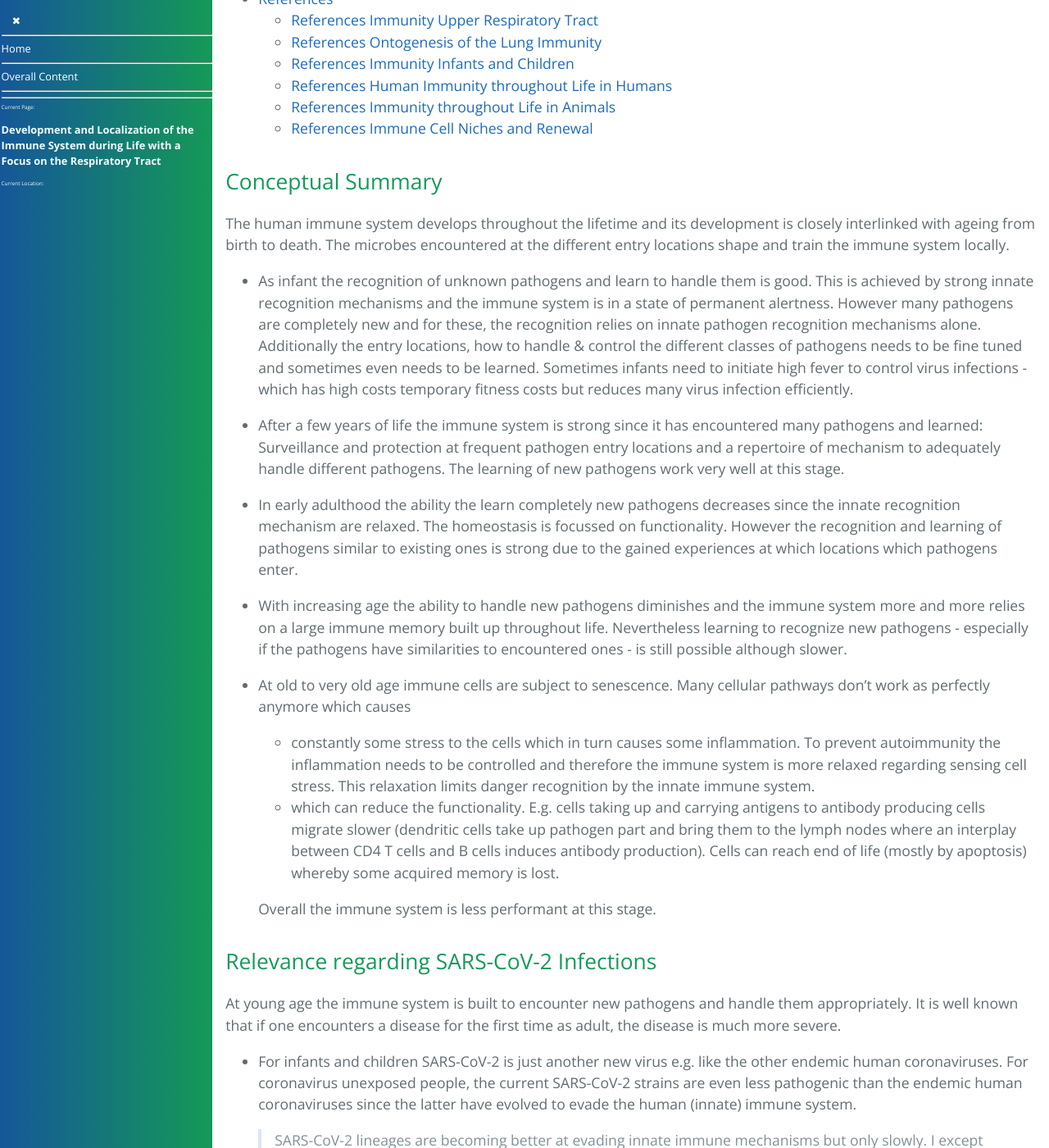
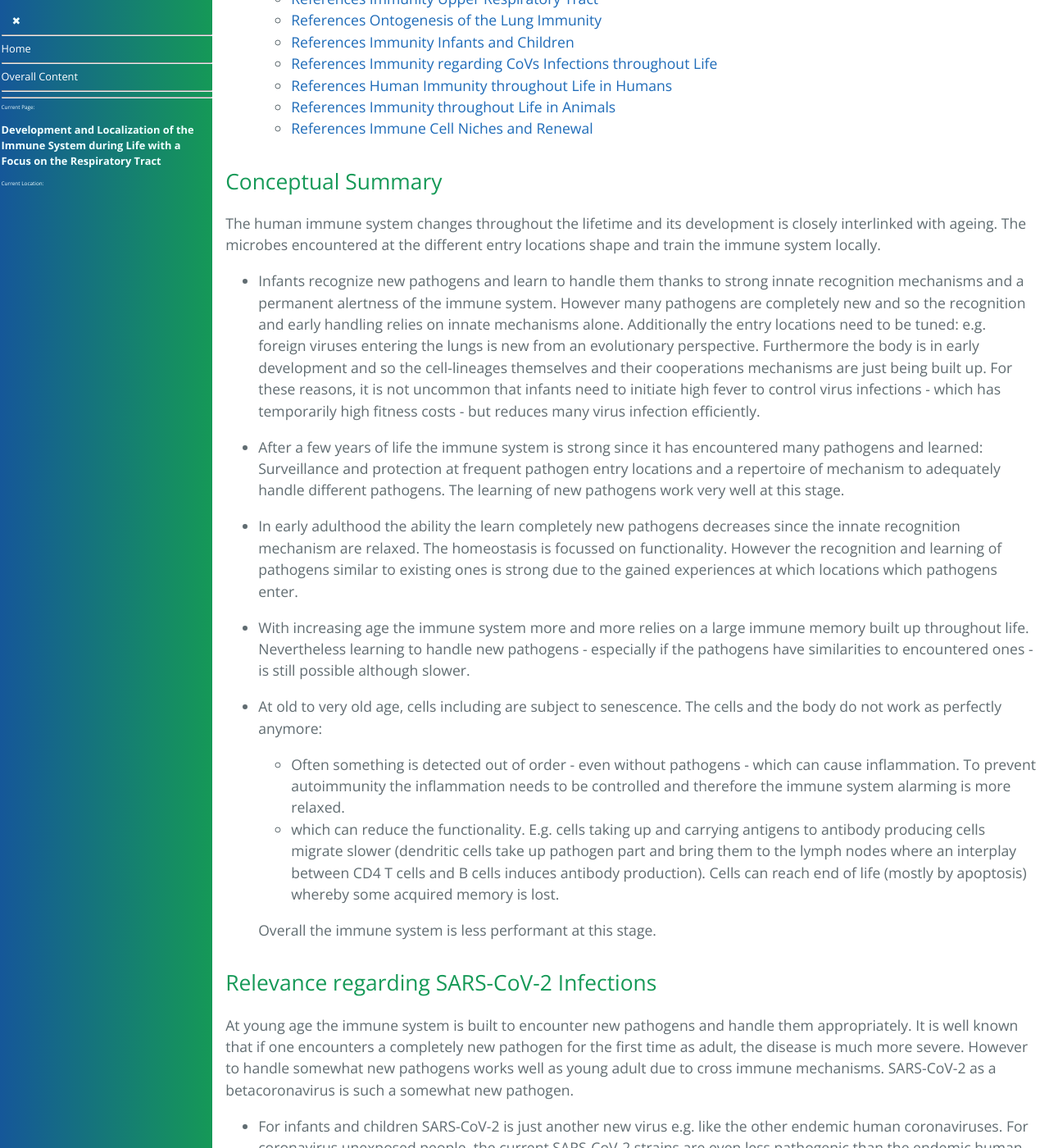
Before and after one commit to forestgrape/coronavirus, a Jekyll site: the page built from 4_immunological/ontogenesis_and_locality_of_immunity.md, in a window 1280 px wide and 1400 px high, scrolled down 912 px. Shown: the whole window at 82% size. Built offline with Jekyll 4.4.1, drawn with Linux system fonts in a browser that asks for light colours; our own code applies the rules of GitHub Pages for plain Markdown files; some of the changed text lies outside the part shown.

Commit message:
clarifications and formulations

```diff
--- a/4_immunological/ontogenesis_and_locality_of_immunity.md
+++ b/4_immunological/ontogenesis_and_locality_of_immunity.md
@@ -12,9 +12,8 @@ How the immune system develops during lifetime and the protection at frequent pa
 
 * [Conceptual Summary](#conceptual-summary)
 * [Relevance regarding SARS-CoV-2 Infections](#relevance-regarding-sars-cov-2-infections)
-* [Selected Literature on the Immune System](#selected-literature-on-the-immune-system)
-* [Selected Literature on the Immune System and Covid](#selected-literature-on-the-immune-system-and-covid)
-* [Observations group by Mechanism](#observations-group-by-mechanism)
+* [Selected Literature on the Immune System throughout Life](#selected-literature-on-the-immune-system-throughout-life)
+* [Observations grouped by Mechanism](#observations-grouped-by-mechanism)
   * [Surveillance for New Pathogens and Dangers](#surveillance-for-new-pathogens-and-dangers)
   * [Alertness of the Immune System](#alertness-of-the-immune-system)
   * [Immune Response Time](#immune-response-time)
@@ -28,6 +27,7 @@ How the immune system develops during lifetime and the protection at frequent pa
   * [References Immunity Upper Respiratory Tract](#references-immunity-upper-respiratory-tract)
   * [References Ontogenesis of the Lung Immunity](#references-ontogenesis-of-the-lung-immunity)
   * [References Immunity Infants and Children](#references-immunity-infants-and-children)
+  * [References Immunity regarding CoVs Infections throughout Life](#references-immunity-regarding-covs-infections-throughout-life)
   * [References Human Immunity throughout Life in Humans](#references-human-immunity-throughout-life-in-humans)
   * [References Immunity throughout Life in Animals](#references-immunity-throughout-life-in-animals)
   * [References Immune Cell Niches and Renewal](#references-immune-cell-niches-and-renewal)
@@ -35,18 +35,18 @@ How the immune system develops during lifetime and the protection at frequent pa
 
 
 ## Conceptual Summary
-The human immune system develops throughout the lifetime and its development is closely interlinked with ageing from birth to death. The microbes encountered at the different entry locations shape and train the immune system locally.
+The human immune system changes throughout the lifetime and its development is closely interlinked with ageing. The microbes encountered at the different entry locations shape and train the immune system locally.
 
-* As infant the recognition of unknown pathogens and learn to handle them is good. This is achieved by strong innate recognition mechanisms and the immune system is in a state of permanent alertness. However many pathogens are completely new and for these, the recognition  relies on innate pathogen recognition mechanisms alone. Additionally the entry locations, how to handle & control the different classes of pathogens needs to be fine tuned and sometimes even needs to be learned. Sometimes infants need to initiate high fever to control virus infections - which has high costs  temporary fitness costs but reduces many virus infection efficiently.
+* Infants recognize new pathogens and learn to handle them thanks to strong innate recognition mechanisms and a permanent alertness of the immune system. However many pathogens are completely new and so the recognition and early handling relies on innate mechanisms alone. Additionally the entry locations need to be tuned: e.g. foreign viruses entering the lungs is new from an evolutionary perspective. Furthermore the body is in early development and so the cell-lineages themselves and their cooperations mechanisms are just being built up. For these reasons, it is not uncommon that infants need to initiate high fever to control virus infections - which has temporarily high fitness costs - but reduces many virus infection efficiently.
 
 * After a few years of life the immune system is strong since it has encountered many pathogens and learned: Surveillance and protection at frequent pathogen entry locations and a repertoire of mechanism to adequately handle different pathogens. The learning of new pathogens work very well at this stage.
 
 * In early adulthood the ability the learn completely new pathogens decreases since the innate recognition mechanism are relaxed. The homeostasis is focussed on functionality. However the recognition and learning of pathogens similar to existing ones is strong due to the gained experiences at which locations which pathogens enter.
 
-* With increasing age the ability to handle new pathogens diminishes and the immune system more and more relies on a large immune memory built up throughout life. Nevertheless learning to recognize new pathogens - especially if the pathogens have similarities to encountered ones - is still possible although slower.
+* With increasing age the immune system more and more relies on a large immune memory built up throughout life. Nevertheless learning to handle new pathogens - especially if the pathogens have similarities to encountered ones - is still possible although slower.
 
-* At old to very old age immune cells are subject to senescence. Many cellular pathways don't work as perfectly anymore which causes
-  * constantly some stress to the cells which in turn causes some inflammation. To prevent autoimmunity the inflammation needs to be controlled and therefore the immune system is more relaxed regarding sensing cell stress. This relaxation limits danger recognition by the innate immune system.
+* At old to very old age, cells including are subject to senescence. The cells and the body do not work as perfectly anymore:
+  * Often something is detected out of order - even without pathogens - which can cause inflammation. To prevent autoimmunity the inflammation needs to be controlled and therefore the immune system alarming is more relaxed.
   * which can reduce the functionality. E.g. cells taking up and carrying antigens to antibody producing cells migrate slower (dendritic cells take up pathogen part and bring them to the lymph nodes where an interplay between CD4 T cells and B cells induces antibody production). Cells can reach end of life (mostly by apoptosis) whereby some acquired memory is lost.
 
   Overall the immune system is less performant at this stage.
@@ -54,41 +54,40 @@ The human immune system develops throughout the lifetime and its development is
 
 
 ## Relevance regarding SARS-CoV-2 Infections
-At young age the immune system is built to encounter new pathogens and handle them appropriately. It is well known that if one encounters a disease for the first time as adult, the disease is much more severe.
+At young age the immune system is built to encounter new pathogens and handle them appropriately. It is well known that if one encounters a completely new pathogen for the first time as adult, the disease is much more severe. However to handle somewhat new pathogens works well as young adult due to cross immune mechanisms. SARS-CoV-2 as a betacoronavirus is such a somewhat new pathogen.
 
 * For infants and children SARS-CoV-2 is just another new virus e.g. like the other endemic human coronaviruses. For coronavirus unexposed people, the current SARS-CoV-2 strains are even less pathogenic than the endemic human coronaviruses since the latter have evolved to evade the human (innate) immune system.
 
   > SARS-CoV-2 lineages are becoming better at evading innate immune mechanisms but only slowly. I except it will take many years until SARS-CoV-2 comes close to the capabilities of the endemic coronaviruses at avoiding the innate immune system. One reason for the slow adaption is, that many units of coronaviruses are multifunctional, so improving one function often diminishes another function.
 
-* For adolescents and young adults SARS-CoV-2 is not dangerous neither, since while being a new virus, it is not a completely new virus since SARS-CoV-2 is close to the endemic human coronaviruses. Both innate and acquired (mainly coronavirus-cross-reactive tissue resident T cells) immune mechanisms recognize the infection. The pool of naive immune cells is still large enough and even shaped to recognize coronaviruses to give rise to an adequate  and virus clearing immune response. Nearly always an effective immune response is timely enough to prevent the viruses spreading throughout the lungs and thus severe disease is prevented.
+* For adolescents and young adults SARS-CoV-2 is not dangerous neither: Both innate and acquired (mainly coronavirus-cross-reactive tissue resident T cells) immune mechanisms recognize the infection. The pool of immune cells to recruit is still large enough (and even shaped to recognize coronaviruses) to give rise to an adequate and virus clearing immune response. Nearly always the immune response is timely enough to prevent the viruses spreading throughout the lungs and thus severe disease is prevented.
 
-* With increasing age the recognition of new viruses and the capabilities to handle them decreases. Additionally the body works slower which delays a timely immune response. One of the key shortcomings is the shortage of naive T cells with are the basis of acquired immune responses, accordingly [Moderbacher et al](#moderbacher) observe that severe Covid is well correlated to severe Covid.
+* With increasing age the recognition of new viruses and the capabilities to handle them decreases. One of the reason is the low count of naive T cells with are the basis of acquired immune responses; accordingly [Moderbacher et al](#moderbacher) observe that low counts of naive T cells are well correlated both to severe Covid and age. Additionally the body works slower which delays a timely immune response.
 
 
 
-## Selected Literature on the Immune System
+## Selected Literature on the Immune System throughout Life
 * [Lloyd and Marsland](#lloyd) - in a readable review - describe several aspects how the lung immune system developes and highlight the importance of the exposure to microbes.
 * [Kumar, Conners and Farber](#kumar) review how:
   * How the immune system is developes at the different locations throughout life (e.g. Figure 3) and is associated with pathogens encountered at the different sites. A focus is the compartmentalization and tissue residency, a topic in which the research group from Mrs. Farber does pioneering work.
   * Differences between the immune system development in mice and human are pointed out: E.g. in human the generation of naive T occurs often locally in tissues where as in mice it occurs mainly in the thymus. Also the lifespan of naive T cells is much longer in humans with a lifespan of 5 to 10 years compared to a few weeks in mice.
-
-## Selected Literature on the Immune System and Covid
+* [Zheng et al](#zheng) investigate in detail the systemic immune cell landscape in young and old adults: Peripheral blood mononuclear cells are analyzed by single cell single-cell RNA sequencing (scRNA-seq), mass cytometry (CyTOF), and single-cell assay for transposase-accessible chromatin sequencing (scATAC-seq). Additionally mass cytometry is carried out in a cohort of Covid infectees and RNA sequencing in a cohort of recovered Covid patients (Fig. 1 B).
 * [Moderbacher et al](#moderbacher) investigate the systemic CD4+ and CD8+ T cell and neutralizing antibody responses of Covid patients in detail. Correlations between the percentage of naive CD4 and CD8 cells and the severity of Covid is found (Figure 6 E for CD4 and F for CD8).
-* [Zheng et al](#zheng) investigate in detail the systemic immune cell landscape in young and old adults: Peripheral blood mononuclear cells are analyzed by single cell single-cell RNA sequencing (scRNA-seq), mass cytometry (CyTOF), and single-cell assay for transposase-accessible chromatin sequencing (scATAC-seq). Additionally mass cytometry is carried out in a cohort of Covid infectees and RNA sequencing in a cohort of recovered Covid patients (Fig. 1 B).
 * [Loske et al](#loske) investigate the cells in the upper respiratory tract regarding immune responses to SARS-2 infections at different ages by single-cell RNA sequencing. A key finding is that the upper airways of children are primed to sense and handle viruses both by an increased prevalence of immune cells and the cell expression profile.
 
 
 
 
-## Observations group by Mechanism
+## Observations grouped by Mechanism
 
 ### Surveillance for New Pathogens and Dangers
 Innate immune recognition works best at young age:
 * [Loske et al](#loske) find that the genes of the pathogen recognition receptors MDA5 (IFIH1) and RIG-I (DDX58) are expressed at higher levels and at higher percentages of cells across many upper respiratory tract cells in younger people (Fig. 2 b). The usefulness in preventing an infection of these receptors is demonstrated that people with higher expression rates of these PRR have less symptoms (Fig. 2 c).
-* At high age, endoplasmatic reticulum stress is common in many cells and to keep homeostasis the associated danger signals are down regulated, which reduces the chance to detect many positive stranded RNA viruses by ER stress [to confirm and cite].
+* At high age, endoplasmic reticulum stress is common in many cells and to keep homeostasis the associated danger signals are down regulated, which reduces the chance to detect many positive stranded RNA viruses by ER stress [to confirm and cite].
 
 ### Alertness of the Immune System
-At young age the homeostasis is more focussed on infection prevention whereas with increasing age to homeostasis shifts towards dirt cleaning:
+At young age the homeostasis is more focussed on infection prevention whereas with increasing age to homeostasis shifts towards functionality and house keeping (including waste removal):
+
 * [Zheng et al](#zheng) observe that the proportion of T cells in blood mononuclear cells is higher for young people than for older (55% versus 40%) whereas the proportion of macrophages increases with age (13% to 22%) // Remark: macrophages can handle viruses to some extent (best with support from acquired immunity). T cells on the other hand are specialized to handle virus infections.
 
 * [Loske et al](#loske) show in Fig 1: In the upper respiratory tract of uninfected adults, few immune cells are present and most cells present are ciliated or structural cells. In children on the other hand even when not infected the cell landscape resembles that during infection with a large number of different immune cells present: Neutrophils, different types of T cells and B cells.
@@ -184,12 +183,7 @@ Kollmann, T. R., Kampmann, B., Mazmanian, S. K., Marchant, A., & Levy, O. (2017)
 Immunity, 46(3), 350–363. <https://doi.org/10.1016/j.immuni.2017.03.009>
 
 
-### References Human Immunity throughout Life in Humans
-
-#### Kumar
-Kumar, B. V., Connors, T. J., & Farber, D. L. (2018).
-*Human T Cell Development, Localization, and Function throughout Life.*
-Immunity, 48(2), 202–213. <https://doi.org/10.1016/j.immuni.2018.01.007>
+### References Immunity regarding CoVs Infections throughout Life
 
 #### Selva
 Selva, K.J., van de Sandt, C.E., Lemke, M.M. et al.
@@ -203,10 +197,26 @@ Cell (2020), <https://doi.org/10.1016/j.cell.2020.09.038>
 
 > this article by Moderbacher et al inspired the (re)search for naive immune cells and age.
 
+#### Cohen
+Cohen, C.A., Li, A.P.Y., Hachim, A. et al. SARS-CoV-2 specific T cell responses are lower in children and increase with age and time after infection. Nat Commun 12, 4678 (2021).
+<https://doi.org/10.1038/s41467-021-24938-4>
+
+
+### References Human Immunity throughout Life in Humans
+
+#### Kumar
+Kumar, B. V., Connors, T. J., & Farber, D. L. (2018).
+*Human T Cell Development, Localization, and Function throughout Life.*
+Immunity, 48(2), 202–213. <https://doi.org/10.1016/j.immuni.2018.01.007>
+
 #### Zheng
 Zheng, Y., Liu, X., Le, W., Xie, L., Li, H., Wen, W., Wang, S., Ma, S., Huang, Z., Ye, J., Shi, W., Ye, Y., Liu, Z., Song, M., Zhang, W., Han, J. J., Belmonte, J., Xiao, C., Qu, J., Wang, H., … Su, W. (2020).
 *A human circulating immune cell landscape in aging and COVID-19.*
 Protein & cell, 11(10), 740–770. <https://doi.org/10.1007/s13238-020-00762-2>
+
+#### Zhou
+Zhou D, Borsa M, Simon AK. Hallmarks and detection techniques of cellular senescence and cellular ageing in immune cells. Aging Cell. 2021;20:e13316.
+<https://doi.org/10.1111/acel.13316>
 
 
 ### References Immunity throughout Life in Animals
@@ -214,7 +224,8 @@ Protein & cell, 11(10), 740–770. <https://doi.org/10.1007/s13238-020-00762-2>
 #### Summary Zhao
 Zhao, J., Zhao, J., Legge, K., & Perlman, S. (2011).
 *Age-related increases in PGD(2) expression impair respiratory DC migration, resulting in diminished T cell responses upon respiratory virus infection in mice.*
-The Journal of clinical investigation, 121(12), 4921–4930. <https://doi.org/10.1172/JCI59777>
+The Journal of clinical investigation, 121(12), 4921–4930.
+<https://doi.org/10.1172/JCI59777>
 
 ##### Results
 > in work
@@ -225,7 +236,13 @@ T cell recruitment works less well in old mice compared to young mice (after MA1
 #### Wong
 Wong, C. K., Smith, C. A., Sakamoto, K., Kaminski, N., Koff, J. L., & Goldstein, D. R. (2017).
 *Aging Impairs Alveolar Macrophage Phagocytosis and Increases Influenza-Induced Mortality in Mice.*
-Journal of immunology (Baltimore, Md. : 1950), 199(3), 1060–1068. <https://doi.org/10.4049/jimmunol.1700397>
+Journal of immunology (Baltimore, Md. : 1950), 199(3), 1060–1068.
+<https://doi.org/10.4049/jimmunol.1700397>
+
+
+#### Tallmadge
+Tallmadge RL, Wang M, Sun Q, Felippe MJB (2018) Transcriptome analysis of immune genes in peripheral blood mononuclear cells of young foals and adult horses. PLoS ONE 13(9): e0202646.
+<https://doi.org/10.1371/journal.pone.0202646>
 
 
 ### References Immune Cell Niches and Renewal
```
Also changed, not shown: other parts of 4_immunological/ontogenesis_and_locality_of_immunity.md (+2 -2 lines).
